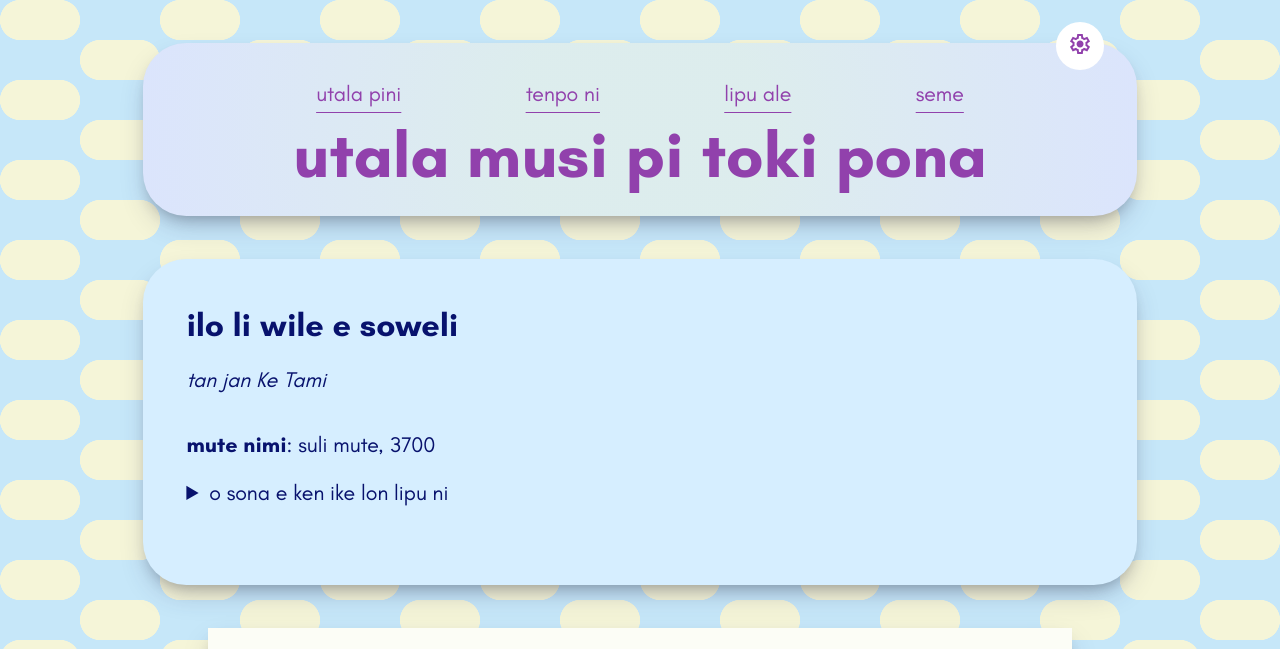
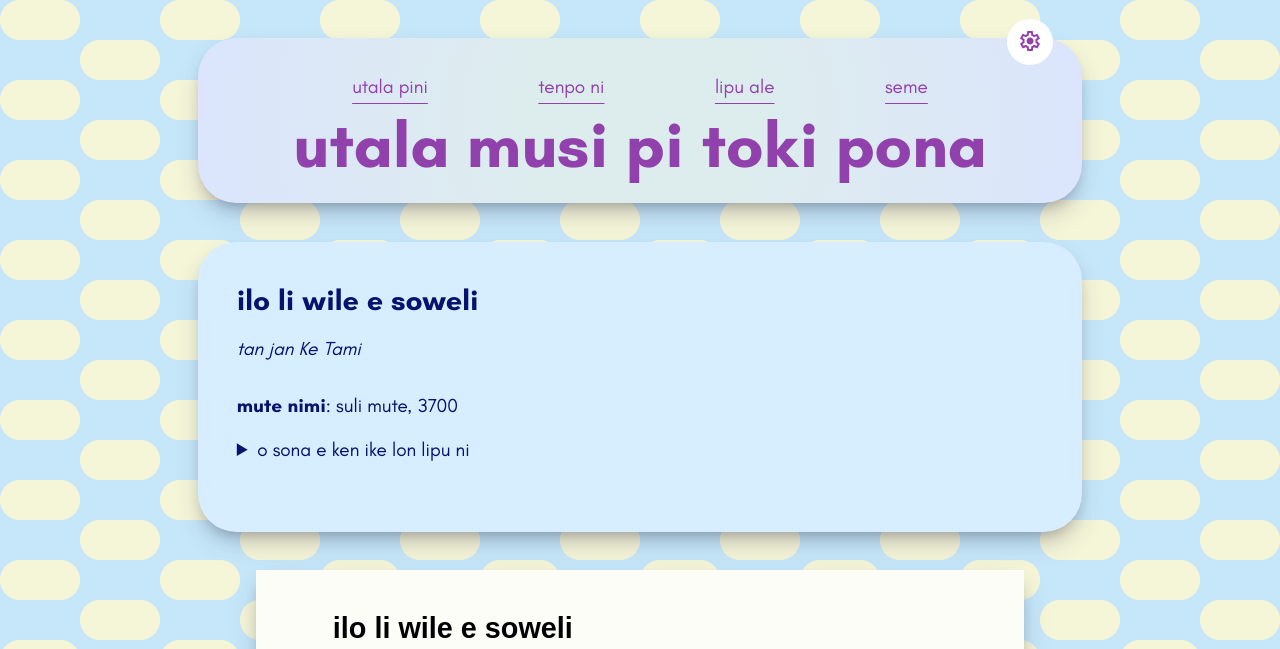
Before and after one commit to raacz/utala, a Jekyll site: the page built from mamt/lipu-lili/ilo-li-wile-e-soweli.md, in a window 1280 px wide. Shown: the top 649 px of the page. Built offline with Jekyll 4.4.1, drawn with Linux system fonts in a browser that asks for light colours; grey boxes are pictures that could not be loaded.

Commit message:
pona lukin

```diff
--- a/assets/css/kule-tu.css
+++ b/assets/css/kule-tu.css
@@ -127,9 +127,7 @@
   --c1: rgb(238, 240, 241);
   --c2: rgb(249, 249, 248);
   --color-tint-opacity: 0.10;
-  --kule-wawa-ala-ui-fix: black;
-  --kule-wawa-ala-ui-walo: var(--walo);
-
+;
 }
 
 [data-selected-theme="tonsi"]{
@@ -145,37 +143,22 @@
   --c1: #75d8ef;
   --c2: #ffb1c9;
   --color-tint-opacity: 0.10;
-  --tonsi-ui-fix: black;
-  --kule-wawa-ala-ui-fix: black;
-  --tonsi-white: white;
-  --kule-wawa-ala-ui-walo: var(--walo);
 
 }
+[data-selected-theme="pimeja-walo-taso"], [data-selected-theme="tonsi"]{
+  --dark-correction-black: black;
+  --dark-correction-pale: var(--walo);
+  --dark-correction-hover: rgb(41, 41, 41);
+  --dark-correction-white: white;
+  /*pimeja-walo-taso and tonsi have a slightly different colour balance. these custom properties are used to override ui settings that would be otherwise blacked out (mostly within hover and focus styles) but also links.*/
+}
 
-/*suno-ala*/
-[data-selected-theme="pimeja-mute"]{
-  --pimeja: white;
-  --walo: black;
-  --loje-laso: rgb(126, 101, 134);
-  --walo-laso:rgb(6, 6, 6);
-  --jelo: rgb(36, 36, 3);
-  --laso-pimeja: rgb(96, 98, 113);
-  --jelo-walo: rgb(43, 43, 2);
-  --lipu-monsi: rgb(15, 16, 13);
-  --lipu-sinpin: rgb(130, 127, 127);
-  --c1: rgb(1, 27, 41);
-  --c2: rgb(40, 37, 21);
-  --color-tint-opacity: 0;
-}
-[data-selected-theme="pimeja-mute"] img{
-  opacity: 50%;
-}
 
 
 body{
     font-family: Teachers, sans-serif;
     color: var(--laso-pimeja);
-    font-size: 1.35em;
+    font-size: 1.20em;
 }
 
 
@@ -220,7 +203,7 @@
 *:focus-visible {
 	/* inner indicator */
 	outline: 0.15em var(--laso-pimeja) solid;
-  background-color: var(--tonsi-ui-fix, var(--jelo-walo));
+  background-color: var(--dark-correction-hover, var(--jelo-walo));
 	outline-offset: 0;
 	/* outer indicator */
 }
@@ -231,7 +214,7 @@
   width: 100%;
   height: 4em;
   text-align: center;
-  color: var(--kule-wawa-ala-ui-fix, var(--laso-pimeja));
+  color: var(--dark-correction-black, var(--laso-pimeja));
   background-color: var(--jelo);
   padding-block: 0.5em;
   /* Ensure the Y position is set to zero and any movement on the transform property */
@@ -245,6 +228,27 @@
 .skip-button:not(:focus) {
   transform: translateY(-90rem);
 }
+
+/*suno-ala. This color theme is intentionally low contrast, aimed at people browsing at night or people who need softer colors due to attention or migraine issues.*/
+[data-selected-theme="pimeja-mute"]{
+  --pimeja: white;
+  --walo: black;
+  --loje-laso: rgb(126, 101, 134);
+  --walo-laso:rgb(6, 6, 6);
+  --jelo: rgb(36, 36, 3);
+  --laso-pimeja: rgb(96, 98, 113);
+  --jelo-walo: rgb(43, 43, 2);
+  --lipu-monsi: rgb(15, 16, 13);
+  --lipu-sinpin: rgb(130, 127, 127);
+  --c1: rgb(1, 27, 41);
+  --c2: rgb(40, 37, 21);
+  --color-tint-opacity: 0;
+} /*the theme also reduced the opacity of images to make them more soft.*/
+[data-selected-theme="pimeja-mute"] img{
+  opacity: 50%;
+}
+
+
 /*temani afif style*/
 html {
     --s: 40px; /* control the size*/
@@ -291,7 +295,7 @@
 .utala-musi{
     font-size: clamp(1.8rem, -0.875rem + 9vw, 4rem);
     font-weight: 800;
-    color: var(--tonsi-white, var(--loje-laso));
+    color: var(--dark-correction-white, var(--loje-laso));
     grid-area: site-title;
     text-align: center;
 
@@ -324,7 +328,7 @@
 }
 .lang {
   border-radius: 3em;
-  background-color: var(--kule-wawa-ala-ui-fix,var(--walo));
+  background-color: var(--dark-correction-black,var(--walo));
   margin-block-start: -2em;
   padding: 0.5em;
   place-self: end;
@@ -372,7 +376,7 @@
   top: calc((100vh - var(--modal-size-block)) / 2);
   left: calc((100vw - var(--modal-size-inline)) / 2);
   background-color: var(--walo);
-  color: var(--kule-wawa-ala-ui-fix,
+  color: var(--dark-correction-black,
   var(--laso-pimeja));
   border-color: var(--walo);
   overflow: auto;
@@ -645,12 +649,12 @@
   margin-block: 2em;
 }
 .content a, .content a:visited{
-  color: var(--kule-wawa-ala-ui-fix, var(--loje-laso));
+  color: var(--dark-correction-black, var(--loje-laso));
 
 }
 .content a:focus-visible, .content a:visited:focus-visible{
-  background-color: var(--kule-wawa-ala-ui-walo);
-  outline-color: var(--kule-wawa-ala-ui-fix);
+  background-color: var(--dark-correction-pale);
+  outline-color: var(--dark-correction-black);
 }
 
 
@@ -750,3 +754,10 @@
   white-space: nowrap;
   width: 1px;
 }
+
+
+@media print{
+  .layout:has(.content) header{
+    display: none;
+  }
+}
```
